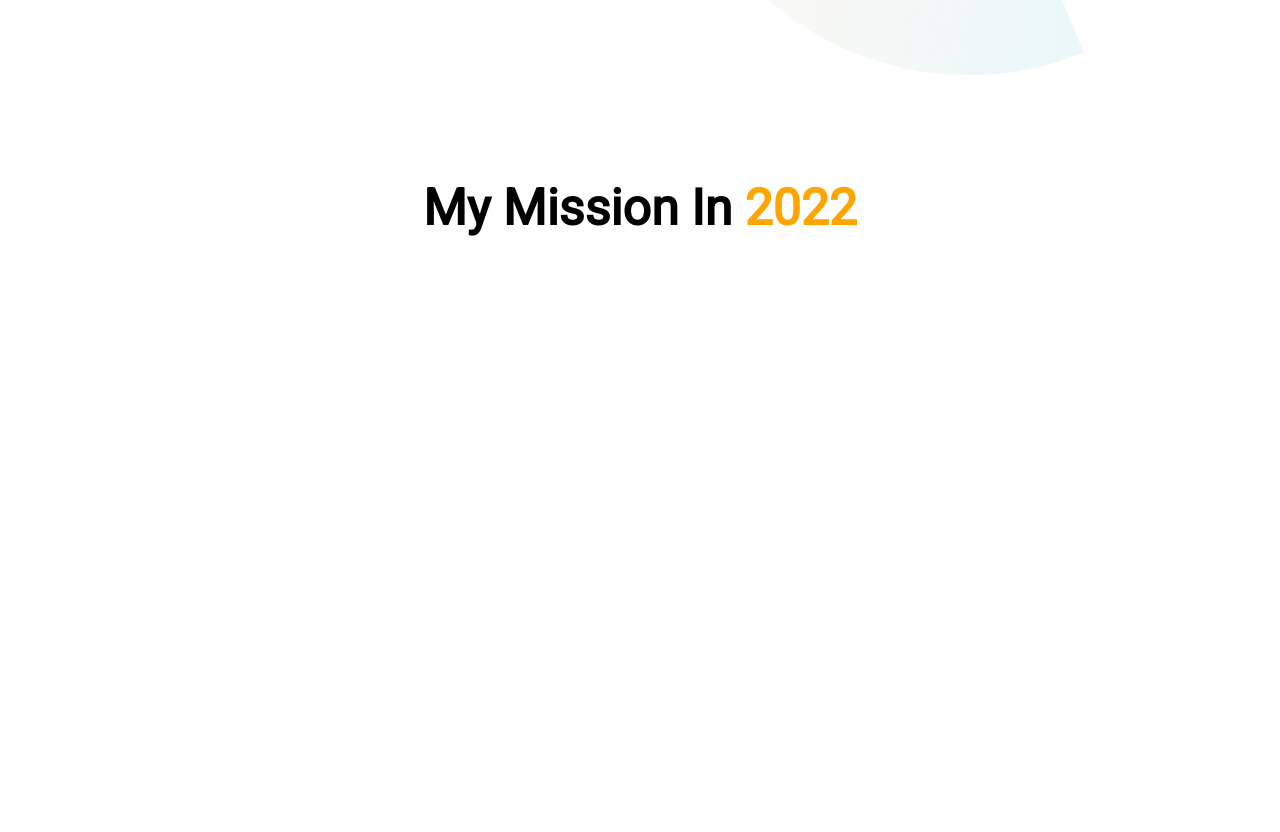
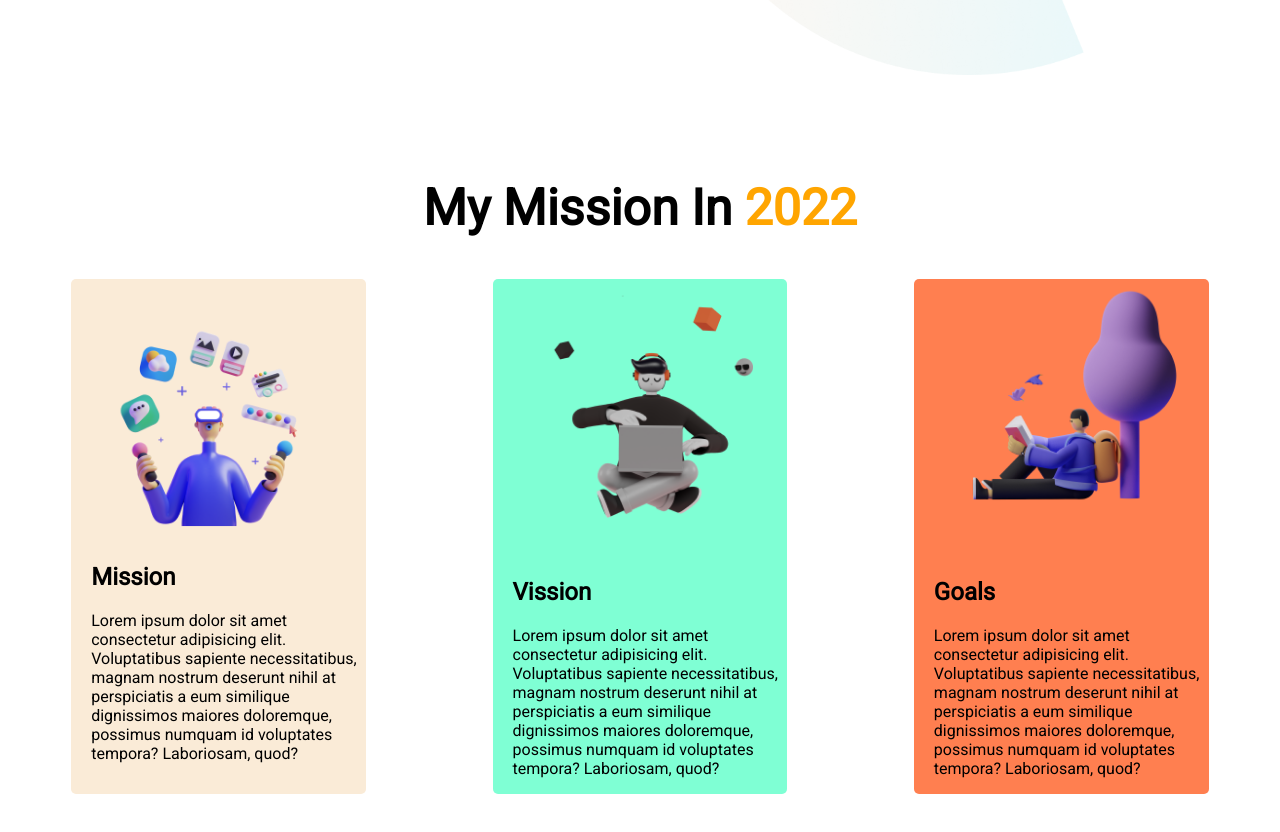
Before and after one commit to iamjahid697/Misson-2022, a plain HTML site: page index.html in a window 1280 px wide. Shown: the part 706-1538 px from the top of the page. Before the commit the page ends 985 px from the top, so only its background shows below. Drawn offline with Linux system fonts and the light colour scheme.

Commit message:
mission area added

```diff
--- a/index.html
+++ b/index.html
@@ -31,7 +31,36 @@
         </div>
     </section>
     <section>
+
+    </section>
+    <section class="mission-area">
         <h1 class="heading-positon">My Mission In <span class="orange-color">2022</span></h1>
+        <div class="fexible-container">
+            <div id="mission-bg-color" class="mission-item">
+                <img src="images/illustrators/illustrator-1.png" alt="">
+                <h2>Mission</h2>
+                <p>Lorem ipsum dolor sit amet consectetur adipisicing elit. Voluptatibus sapiente necessitatibus, magnam
+                    nostrum deserunt nihil at perspiciatis a eum similique dignissimos maiores doloremque, possimus
+                    numquam
+                    id voluptates tempora? Laboriosam, quod?</p>
+            </div>
+            <div id="vission-bg-color" class="mission-item">
+                <img src="images/illustrators/illustrator-2.png" alt="">
+                <h2>Vission</h2>
+                <p>Lorem ipsum dolor sit amet consectetur adipisicing elit. Voluptatibus sapiente necessitatibus, magnam
+                    nostrum deserunt nihil at perspiciatis a eum similique dignissimos maiores doloremque, possimus
+                    numquam
+                    id voluptates tempora? Laboriosam, quod?</p>
+            </div>
+            <div id="goals-bg-color" class="mission-item">
+                <img src="images/illustrators/illustrator-3.png" alt="">
+                <h2>Goals</h2>
+                <p>Lorem ipsum dolor sit amet consectetur adipisicing elit. Voluptatibus sapiente necessitatibus, magnam
+                    nostrum deserunt nihil at perspiciatis a eum similique dignissimos maiores doloremque, possimus
+                    numquam
+                    id voluptates tempora? Laboriosam, quod?</p>
+            </div>
+        </div>
     </section>
 
 </body>
--- a/style.css
+++ b/style.css
@@ -35,3 +35,24 @@ h1{
 .heading-positon{
     text-align: center;
 }
+.mission-item{
+    width:25%;
+    margin-left: 5%;
+    margin-right: 5%;
+    padding-left: 20px;
+    border-radius: 5px;
+
+
+}
+.mission-item img{
+    width: 100%;
+}
+#mission-bg-color{
+    background-color: antiquewhite;
+}
+#vission-bg-color{
+    background-color: aquamarine;
+}
+#goals-bg-color{
+    background-color: coral;
+}
```
